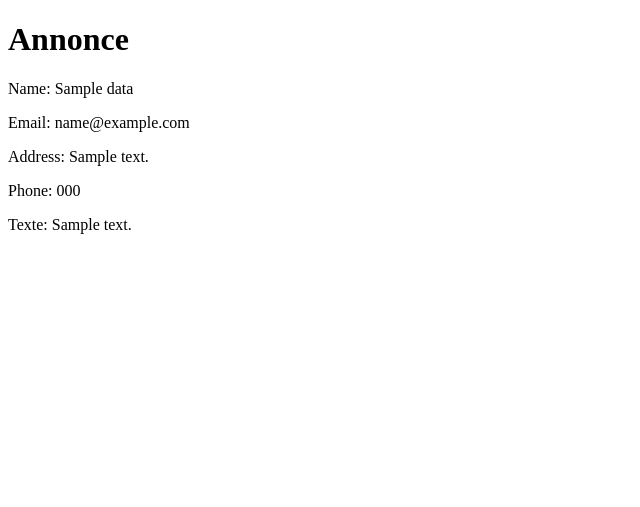
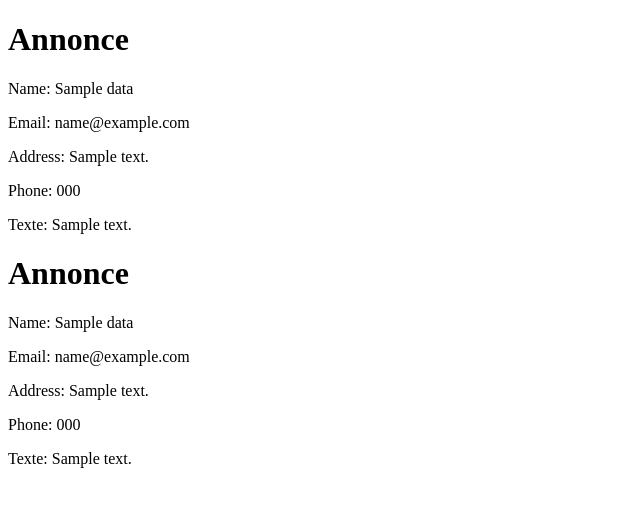
Before and after one commit to Dabs-Cedric/partagetoo, a Symfony app: template templates/home/index.html.twig in a window 1280 px wide. Shown: the top 507 px of the page, without its empty margins (0-640 px from the left). Run offline with Twig, Linux system fonts and the light colour scheme; the template is opened without the code that fills it: most values are stand-ins (such as "Sample title", 1, 10 or a date in 2020); some libraries are stand-ins or nearby versions.

Commit message:
modif twig index

```diff
--- a/templates/home/index.html.twig
+++ b/templates/home/index.html.twig
@@ -15,6 +15,13 @@
         <p>Address: {{data.address}}</p>
         <p>Phone: {{data.phone}}</p>
         <p>Texte: {{data.text}}</p>
+
+        <h1>Annonce</h1>
+        <p>Name: {{data.name}}</p>
+        <p>Email: {{data.email}}</p>
+        <p>Address: {{data.address}}</p>
+        <p>Phone: {{data.phone}}</p>
+        <p>Texte: {{data.text}}</p>
     </body>
 </html>
 {% endblock %}
```
